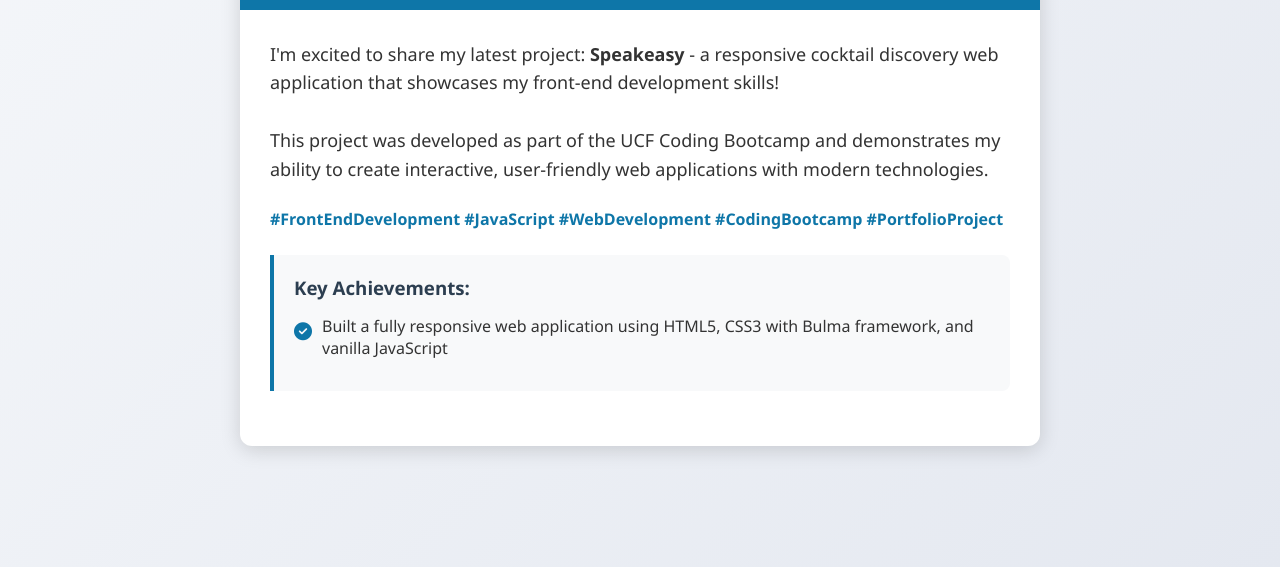
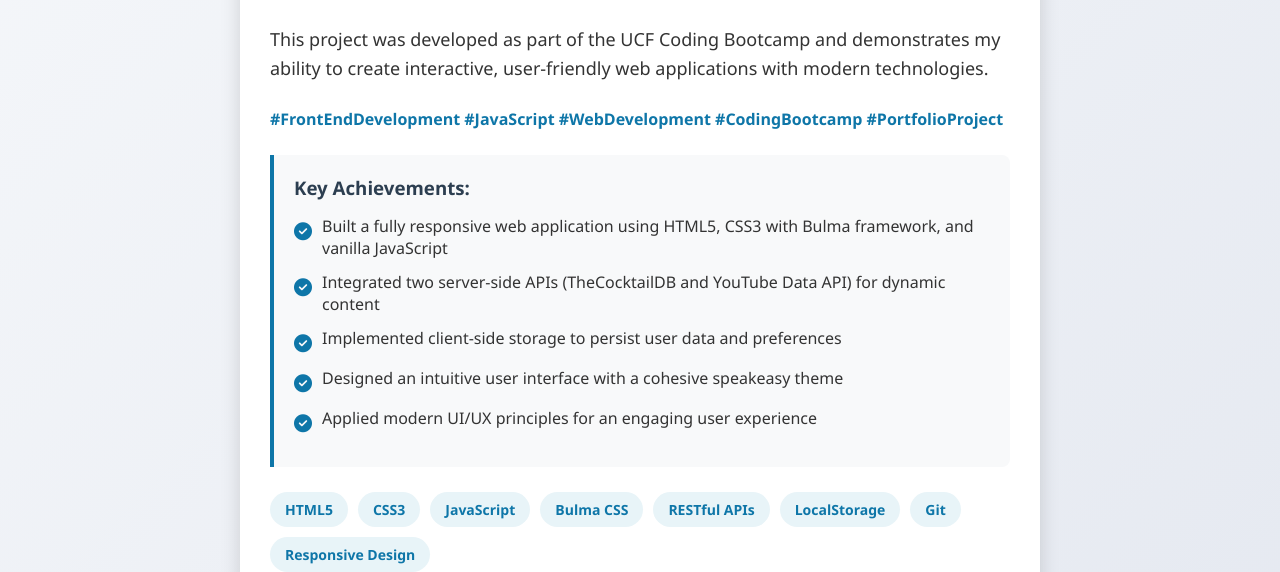
Before and after one commit to oliverLo78/LinkedIn-Post-P1, a plain HTML site: page index.html in a window 1280 px wide. Shown: the part 233-805 px from the top of the page. Drawn offline with Linux system fonts and the light colour scheme.

Commit message:
added tech stack to post html page

```diff
--- a/index.html
+++ b/index.html
@@ -32,6 +32,54 @@
                 <h3>Key Achievements:</h3>
 
                 <div class="highlight-item">
-                    <div class="highlight-icon"><i class="fas fa-check-circle"></i></div>
+                    <div class="highlight-icon">
+                        <i class="fas fa-check-circle"></i>
+                    </div>
                     <div>Built a fully responsive web application using HTML5, CSS3 with Bulma framework, and vanilla JavaScript</div>
                 </div>
+
+                    <div class="highlight-item">
+                        <div class="highlight-icon">
+                            <i class="fas fa-check-circle"></i>
+                        </div>
+                    <div>Integrated two server-side APIs (TheCocktailDB and YouTube Data API) for dynamic content</div>
+                </div>
+
+                    <div class="highlight-item">
+                        <div class="highlight-icon">
+                            <i class="fas fa-check-circle"></i>
+                        </div>
+                    <div>Implemented client-side storage to persist user data and preferences</div>
+                </div>
+
+                    <div class="highlight-item">
+                        <div class="highlight-icon">
+                            <i class="fas fa-check-circle"></i>
+                        </div>
+                    <div>Designed an intuitive user interface with a cohesive speakeasy theme</div>
+                </div>
+
+                <div class="highlight-item">
+                    <div class="highlight-icon">
+                        <i class="fas fa-check-circle"></i>
+                    </div>
+                <div>Applied modern UI/UX principles for an engaging user experience</div>
+            </div>
+        </div>
+
+        <div class="tech-stack">
+                <div class="tech-item">HTML5</div>
+                <div class="tech-item">CSS3</div>
+                <div class="tech-item">JavaScript</div>
+                <div class="tech-item">Bulma CSS</div>
+                <div class="tech-item">RESTful APIs</div>
+                <div class="tech-item">LocalStorage</div>
+                <div class="tech-item">Git</div>
+                <div class="tech-item">Responsive Design</div>
+        </div>
+
+        <div class="post-text">
+            <p>This project challenged me to solve real-world problems and deliver a polished product that I'm proud to showcase. It demonstrates my ability to work with APIs, manage client-side data storage, and create responsive designs that work across devices.</p>
+            <br>
+            <p>I'm looking forward to applying these skills in a professional environment and continuing to grow as a developer!</p>
+        </div>
```
